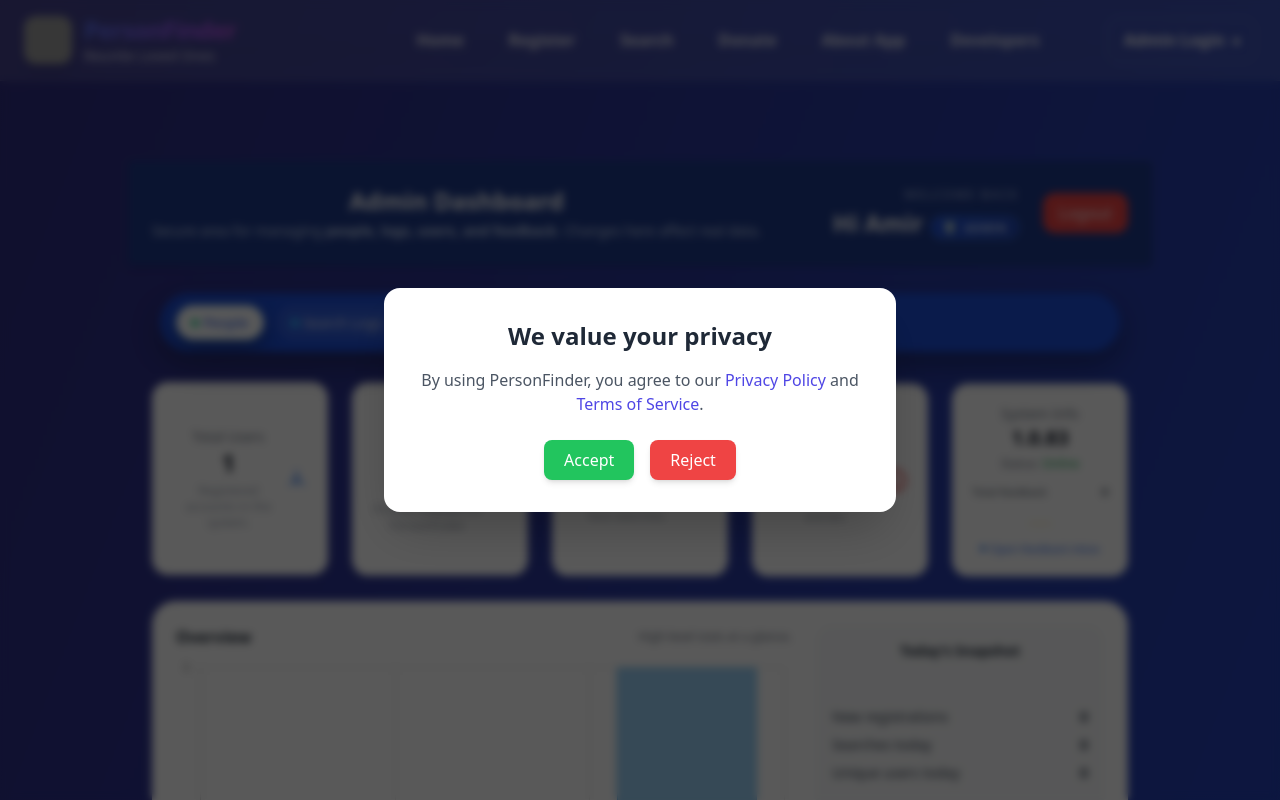
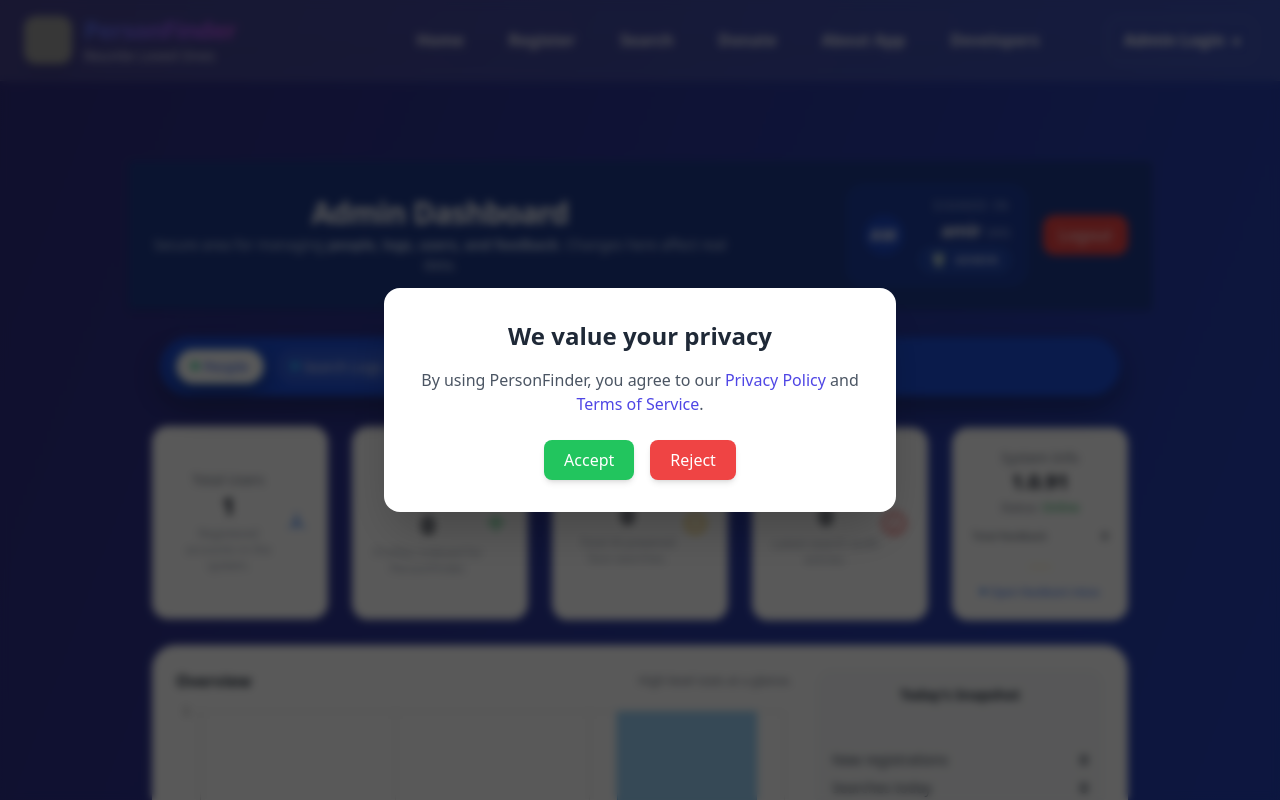
Before and after one commit to Mindfreakk/Person-Finder, a Flask app: page /admin/dashboard in a window 1280 px wide. Run offline with Flask 3, Linux system fonts and the light colour scheme; a user stored in the database is signed in; parts of the project's set-up code (start-up, migrations or seed data) failed here and were passed over; some libraries are stand-ins or nearby versions; grey boxes are pictures that could not be loaded.

Commit message:
Minor tweaks to the Dashboard

```diff
--- a/app.py
+++ b/app.py
@@ -2016,6 +2016,39 @@
     return redirect(url_for("admin_dashboard", page=page))
 
 
+def _get_super_admin_email() -> str:
+    """Return the configured primary super admin email (lowercased, trimmed)."""
+    return (os.getenv("ADMIN_EMAIL") or "").strip().lower()
+
+
+def _get_actor_email_from_current_user() -> str:
+    """
+    Best-effort way to get the logged-in user's email.
+
+    current_user is a UserLogin wrapper without an email attribute,
+    so we look up the real User row if needed.
+    """
+    # 1) Try direct attribute on current_user (if your UserLogin ever gets email later)
+    direct = getattr(current_user, "email", None)
+    if direct:
+        return (direct or "").strip().lower()
+
+    # 2) Try to resolve via User model
+    actor_user = None
+    actor_id = getattr(current_user, "id", None)
+    actor_username = getattr(current_user, "username", None)
+
+    if actor_id is not None:
+        actor_user = User.query.get(actor_id)
+    elif actor_username:
+        actor_user = User.query.filter_by(username=actor_username).first()
+
+    if actor_user and getattr(actor_user, "email", None):
+        return (actor_user.email or "").strip().lower()
+
+    return ""  # fallback if we really can't determine it
+
+
 @app.route("/admin/persons/delete-multiple", methods=["POST"])
 @login_required
 @require_role("admin")
@@ -2104,7 +2137,26 @@
 @login_required
 @require_role("admin")
 def admin_reset_user_password(user_id):
+    """
+    Send a password reset link to the selected user.
+
+    - Super admin (ADMIN_EMAIL) can reset anyone, including themselves.
+    - Other admins CANNOT reset the primary super admin account.
+    """
     user = User.query.get_or_404(user_id)
+
+    # Identify primary super admin
+    super_admin_email = _get_super_admin_email()
+    target_email = (user.email or "").strip().lower()
+    actor_email = _get_actor_email_from_current_user()
+
+    is_super_admin_target = super_admin_email and target_email == super_admin_email
+    is_super_admin_actor = super_admin_email and actor_email == super_admin_email
+
+    # Block non-super-admins from resetting the primary super admin
+    if is_super_admin_target and not is_super_admin_actor:
+        flash("Only the primary super admin can reset this account's password.", "error")
+        return _redirect_back_to_dashboard()
 
     if not user.email:
         flash("User has no email address on file; cannot send reset link.", "error")
@@ -2127,19 +2179,94 @@
 
     reset_link = build_external_url("reset_password", token=token)
 
-    subject = "Your PersonFinder password reset link"
+    subject = "Reset your PersonFinder password"
+
     body = f"""Hello {user.username},
 
-An admin has requested a password reset for your PersonFinder account.
-
-Click this link to choose a new password (valid for 30 minutes):
+A password reset request was initiated for your PersonFinder account.
+
+To continue, click the link below to set a new password (valid for 30 minutes):
 {reset_link}
+
+If you did not request this password reset, please ignore this email or contact support.
+
+Security notice:
+PersonFinder staff will NEVER ask for your password, verification codes, or sensitive credentials via email, SMS, or phone.
 """
+
     html = f"""
-    <p>Hello <strong>{user.username}</strong>,</p>
-    <p>An admin has requested a password reset for your PersonFinder account.</p>
-    <p><a href="{reset_link}">Reset my password</a> (valid for 30 minutes)</p>
-    """
+<div style="margin:0; padding:0; background:#f3f4f6; font-family:Arial, Helvetica, sans-serif;">
+  <table width="100%" cellspacing="0" cellpadding="0" style="padding:20px 0; background:#f3f4f6;">
+    <tr>
+      <td align="center">
+
+        <table width="600" cellspacing="0" cellpadding="0"
+               style="background:#ffffff; border-radius:12px; overflow:hidden;
+                      box-shadow:0 4px 18px rgba(0,0,0,0.08);">
+
+          <!-- Header -->
+          <tr>
+            <td align="center" style="background:#1e3a8a; padding:24px;">
+              <h1 style="margin:0; color:#ffffff; font-size:26px; font-weight:700;">
+                PersonFinder
+              </h1>
+            </td>
+          </tr>
+
+          <!-- Body -->
+          <tr>
+            <td style="padding:28px; font-size:15px; line-height:1.65; color:#111827;">
+
+              <p>Hello <strong>{user.username}</strong>,</p>
+
+              <p>
+                A password reset request was created for your PersonFinder account.
+                Click the button below to choose a new password.
+              </p>
+
+              <!-- Button -->
+              <div style="text-align:center; margin:30px 0;">
+                <a href="{reset_link}"
+                   style="background:#2563eb; color:#ffffff; padding:12px 22px;
+                          text-decoration:none; border-radius:6px; font-weight:600;
+                          display:inline-block; font-size:15px;">
+                  Reset My Password
+                </a>
+              </div>
+
+              <p style="font-size:13px; color:#6b7280;">
+                This link will remain active for <strong>30 minutes</strong>.
+                If you did not request this change, you may safely ignore this email.
+              </p>
+
+              <!-- Security Notice -->
+              <hr style="border:none; border-top:1px solid #e5e7eb; margin:24px 0 16px;">
+              <p style="font-size:12px; color:#6b7280;">
+                <strong>Security Notice:</strong><br>
+                PersonFinder staff will <strong>never</strong> ask you for your password,
+                verification codes, or any sensitive account details through email, SMS, or phone.
+                If you receive any such request, do not share your information.
+              </p>
+
+            </td>
+          </tr>
+
+          <!-- Footer -->
+          <tr>
+            <td align="center" style="background:#f9fafb; padding:18px;">
+              <p style="margin:0; color:#6b7280; font-size:12px;">
+                © {datetime.utcnow().year} PersonFinder · All rights reserved
+              </p>
+            </td>
+          </tr>
+
+        </table>
+
+      </td>
+    </tr>
+  </table>
+</div>
+"""
 
     ok, err = send_mail(subject, [user.email], body=body, html=html)
     if not ok:
@@ -2160,6 +2287,12 @@
 def admin_toggle_user_role(user_id):
     user = User.query.get_or_404(user_id)
 
+    # Never allow changing the primary super admin's role
+    super_admin_email = _get_super_admin_email()
+    if super_admin_email and (user.email or "").strip().lower() == super_admin_email:
+        flash("You cannot change the primary super admin's role.", "error")
+        return _redirect_back_to_dashboard()
+
     if user.role == "admin":
         user.role = "user"
     else:
@@ -2172,7 +2305,7 @@
         db.session.rollback()
         flash(f"Error updating role: {e}", "error")
 
-    return redirect(url_for("admin_dashboard"))
+    return _redirect_back_to_dashboard()
 
 
 @app.route(
@@ -2193,9 +2326,10 @@
         flash("You cannot disable your own account.", "error")
         return _redirect_back_to_dashboard()
 
-    super_admin_email = (os.getenv("ADMIN_EMAIL") or "").strip().lower()
+    # Never allow disabling the primary super admin
+    super_admin_email = _get_super_admin_email()
     if super_admin_email and (user.email or "").strip().lower() == super_admin_email:
-        flash("You cannot disable the primary admin account.", "error")
+        flash("You cannot disable the primary super admin account.", "error")
         return _redirect_back_to_dashboard()
 
     user.is_active = not bool(user.is_active)
@@ -2225,9 +2359,10 @@
         flash("You cannot delete your own account.", "error")
         return _redirect_back_to_dashboard()
 
-    super_admin_email = (os.getenv("ADMIN_EMAIL") or "").strip().lower()
+    # Never allow deleting the primary super admin
+    super_admin_email = _get_super_admin_email()
     if super_admin_email and (user.email or "").strip().lower() == super_admin_email:
-        flash("You cannot delete the primary admin account.", "error")
+        flash("You cannot delete the primary super admin account.", "error")
         return _redirect_back_to_dashboard()
 
     try:
@@ -2302,6 +2437,30 @@
             pass
 
 
+import os
+import socket
+from flask_socketio import SocketIO
+# from your_app import app, DEV_MODE  # whatever you already have
+
+
+# ----------------- Helper: Get local LAN IP -----------------
+def get_local_ip() -> str:
+    """
+    Best-effort detection of the LAN IP (e.g. 192.168.x.x).
+    Falls back to 127.0.0.1 if it can't determine one.
+    """
+    s = socket.socket(socket.AF_INET, socket.SOCK_DGRAM)
+    try:
+        # This doesn't actually send traffic; it's just to pick the right interface
+        s.connect(("8.8.8.8", 80))
+        ip = s.getsockname()[0]
+    except OSError:
+        ip = "127.0.0.1"
+    finally:
+        s.close()
+    return ip
+
+
 # ----------------- SocketIO Integration -----------------
 socketio = SocketIO(
     app,
--- a/templates/admin_dashboard.html
+++ b/templates/admin_dashboard.html
@@ -7,34 +7,52 @@
 <!-- Full-bleed header -->
 <div class="w-full bg-blue-900 text-white p-6 shadow-md mt-16 sm:mt-[3cm] fade-in">
   <div class="w-full flex flex-col sm:flex-row justify-between items-center gap-4">
-    <div>
-      <h1 class="text-2xl font-bold">Admin Dashboard</h1>
-      <p class="text-xs sm:text-sm text-blue-100/90 mt-1">
+    <div class="w-full sm:w-auto">
+      <h1 class="text-2xl sm:text-3xl font-semibold tracking-tight">Admin Dashboard</h1>
+      <p class="text-xs sm:text-sm text-blue-100/90 mt-1 max-w-xl">
         Secure area for managing <span class="font-semibold">people, logs, users, and feedback</span>. Changes here affect real data.
       </p>
     </div>
 
-    <!-- Greeting + role + logout -->
-    <div class="flex flex-col sm:flex-row items-stretch sm:items-center gap-3 sm:gap-6 w-full sm:w-auto">
-      <div class="flex flex-col sm:items-end text-right leading-tight gap-1 flex-1">
-        <span class="text-[11px] sm:text-xs uppercase tracking-[0.16em] text-blue-100/80">
-          Welcome back
-        </span>
-        <div class="flex items-baseline justify-end gap-2 flex-wrap">
-          <span class="text-lg sm:text-2xl font-semibold">
-            Hi <span class="capitalize">{{ current_user.username }}</span>
+    <!-- User identity block -->
+    <div class="flex items-center gap-3 sm:gap-4 w-full sm:w-auto justify-between sm:justify-end">
+      <div
+        class="flex items-center gap-3 sm:gap-4 bg-blue-800/50 border border-blue-700/60 rounded-2xl px-3 py-2 sm:px-4 sm:py-3 backdrop-blur-sm w-full sm:w-auto">
+        <!-- Avatar initial (desktop / larger screens) -->
+        <div
+          class="hidden sm:flex h-9 w-9 sm:h-10 sm:w-10 rounded-full bg-blue-700/70 items-center justify-center text-sm sm:text-base font-semibold uppercase tracking-wide">
+          {{ (current_user.username or 'PF')[:2] }}
+        </div>
+
+        <div class="flex flex-col items-start sm:items-end leading-snug flex-1">
+          <span class="text-[0.7rem] sm:text-xs text-blue-100/80 uppercase tracking-[0.15em]">
+            Signed in
           </span>
-
-          <!-- Role pill next to username -->
-          <span class="pf-role-pill pf-role-{{ dashboard_role_slug }}">
-            <span class="pf-role-icon">{{ dashboard_role_icon }}</span>
-            {{ dashboard_role_label }}
+          <div class="flex flex-wrap sm:flex-nowrap items-baseline gap-x-1 sm:gap-x-1.5 mt-0.5">
+            <span class="text-base sm:text-lg font-semibold tracking-tight">
+              {{ current_user.username }}
+            </span>
+            <!-- Slightly smaller, secondary "Hi" text -->
+            <span class="hidden sm:inline text-xs text-blue-100/80">
+              (Hi!)
+            </span>
+          </div>
+
+          <!-- Role pill just below username -->
+          <span
+            class="pf-role-pill pf-role-{{ dashboard_role_slug }} mt-1 inline-flex items-center gap-1 sm:justify-end">
+            {% if dashboard_role_icon %}
+              <span class="pf-role-icon">{{ dashboard_role_icon }}</span>
+            {% endif %}
+            <span class="truncate max-w-[9rem] sm:max-w-[10rem]">
+              {{ dashboard_role_label }}
+            </span>
           </span>
         </div>
       </div>
 
       <a href="{{ url_for('logout') }}"
-         class="bg-red-500 hover:bg-red-600 px-4 py-2 rounded-xl text-sm sm:text-base transition-colors shadow-sm hover:shadow-md transform hover:-translate-y-0.5 duration-150 text-center sm:text-right w-full sm:w-auto">
+         class="bg-red-500 hover:bg-red-600 px-4 py-2 rounded-xl text-sm sm:text-base font-medium transition-colors shadow-sm hover:shadow-md transform hover:-translate-y-0.5 duration-150 whitespace-nowrap">
         Logout
       </a>
     </div>
@@ -509,7 +527,7 @@
 
   <!-- Feedback summary section -->
   <section class="w-full px-4 sm:px-6 fade-in delay-200">
-    <!-- NOTE: overflow-hidden removed here -->
+    <!-- overflow-hidden intentionally not used here -->
     <div class="bg-white rounded-2xl shadow p-5 edge-card grid gap-5 lg:grid-cols-3 transition-shadow duration-200 hover:shadow-2xl">
       <!-- Stats + CTA -->
       <div class="space-y-3 lg:col-span-1">
@@ -703,7 +721,7 @@
     </span>
   </div>
 
-  <!-- Users (Mobile cards) -->
+    <!-- Users (Mobile cards) -->
   <section class="w-full px-4 sm:px-6 pb-4 fade-in delay-200 md:hidden">
     <div class="bg-white rounded-2xl shadow p-4 mb-3 edge-card transition-shadow duration-200 hover:shadow-lg">
       <div class="flex flex-col gap-2">
@@ -730,7 +748,9 @@
 
     <div class="space-y-3" id="usersMobileList">
       {% for user in users %}
+      {# SUPER ADMIN CHECK – update email here if needed #}
       {% set is_super_admin = user.email|lower == 'ammehz09@gmail.com' %}
+
       <div class="bg-white rounded-2xl shadow p-4 user-item text-center transition-transform duration-150 hover:-translate-y-0.5 hover:shadow-lg edge-card"
            data-username="{{ user.username|lower }}"
            data-email="{{ user.email|lower }}"
@@ -747,7 +767,7 @@
             <p class="mt-1 text-sm text-gray-700">
               Role:
               {% if is_super_admin %}
-                <span class="inline-flex items-center px-2 py-0.5 rounded-full text-[11px] font-semibold bg-teal-100 text-teal-700">
+                <span class="inline-flex items-center px-2 py-0.5 rounded-full text-[11px] font-semibold bg-teal-100 text-teal-800 border border-teal-200">
                   Super Admin
                 </span>
               {% elif user.role|lower == 'admin' %}
@@ -765,8 +785,9 @@
 
         <div class="mt-3 flex flex-wrap gap-2 justify-center">
           {% if is_super_admin %}
+            {# SUPER ADMIN: ONLY RESET PASSWORD #}
             <span class="px-3 py-1 rounded text-xs font-semibold bg-teal-50 text-teal-700 border border-teal-200">
-              Super Admin
+              Super Admin (protected)
             </span>
             <form method="POST" action="{{ url_for('admin_reset_user_password', user_id=user.id) }}">
               <button type="submit"
@@ -775,6 +796,7 @@
               </button>
             </form>
           {% else %}
+            {# NORMAL ADMINS / USERS: FULL CONTROLS #}
             <form method="POST" action="{{ url_for('admin_reset_user_password', user_id=user.id) }}">
               <button type="submit"
                       class="px-3 py-1 rounded text-xs font-semibold bg-gray-50 text-gray-700 border border-gray-200">
@@ -829,7 +851,7 @@
     {% endif %}
   </section>
 
-  <!-- Users (Desktop table) -->
+    <!-- Users (Desktop table) -->
   <section id="usersSection" class="relative w-full px-4 sm:px-6 pb-10 fade-in delay-200 hidden md:block">
     <div class="w-full">
       <div class="bg-blue-900 rounded-2xl p-4 mb-3 flex flex-col lg:flex-row gap-3 lg:items-center lg:justify-between edge-card shadow-md">
@@ -883,7 +905,9 @@
           </thead>
           <tbody class="text-sm" id="usersDesktopBody">
             {% for user in users %}
+            {# SUPER ADMIN CHECK – update email here if needed #}
             {% set is_super_admin = user.email|lower == 'ammehz09@gmail.com' %}
+
             <tr class="border-b border-gray-200 hover:bg-gray-50 transition-colors user-item"
                 data-username="{{ user.username|lower }}"
                 data-email="{{ user.email|lower }}"
@@ -895,7 +919,7 @@
               <td class="py-3 px-3 whitespace-normal break-all">{{ user.phone or user.phone_number or '—' }}</td>
               <td class="py-3 px-3 whitespace-normal break-words text-center">
                 {% if is_super_admin %}
-                  <span class="inline-flex items-center px-2 py-0.5 rounded-full text-[11px] font-semibold bg-teal-100 text-teal-700">
+                  <span class="inline-flex items-center px-2 py-0.5 rounded-full text-[11px] font-semibold bg-teal-100 text-teal-800 border border-teal-200">
                     Super Admin
                   </span>
                 {% elif user.role|lower == 'admin' %}
@@ -911,6 +935,7 @@
               <td class="py-3 px-3">
                 <div class="flex flex-wrap gap-2 justify-center">
                   {% if is_super_admin %}
+                    {# SUPER ADMIN: ONLY RESET PASSWORD #}
                     <span class="px-3 py-1 rounded text-xs font-semibold bg-teal-50 text-teal-700 border border-teal-200">
                       Super Admin (protected)
                     </span>
@@ -921,6 +946,7 @@
                       </button>
                     </form>
                   {% else %}
+                    {# NORMAL ADMINS / USERS: FULL CONTROLS #}
                     <form method="POST" action="{{ url_for('admin_toggle_user_role', user_id=user.id) }}">
                       <button type="submit"
                               class="px-3 py-1 rounded text-xs font-semibold bg-indigo-50 text-indigo-700 border border-indigo-200">
@@ -1091,7 +1117,7 @@
                   <path stroke-linecap="round" stroke-linejoin="round" stroke-width="2"
                         d="M15 12a3 3 0 11-6 0 3 3 0 016 0z" />
                   <path stroke-linecap="round" stroke-linejoin="round" stroke-width="2"
-                        d="M2.458 12C3.732 7.943 7.523 5 12 5c4.477 0 8.268 2.943 9.542 7-1.274 4.057-5.065 7-9.542 7-4.477 0-8.268-2.943-9.542-7z" />
+                        d="M2.458 12C3.732 7.943 7.523 5 12 5c4.477 0 8.268-2.943 9.542 7-1.274 4.057-5.065 7-9.542 7-4.477 0-8.268-2.943-9.542-7z" />
                 </svg>
               </button>
             </div>
@@ -1514,7 +1540,6 @@
 });
 </script>
 
-<!-- Chart CSS -->
 <style>
 html {
   scroll-behavior: smooth;
@@ -1609,11 +1634,6 @@
 }
 .feedback-item { transition: transform 150ms ease, box-shadow 150ms ease; }
 
-.feedback-item:hover {
-  transform: translateY(-1px);
-  box-shadow: 0 4px 10px rgba(15,23,42,0.08);
-}
-
 /* Modal transforms */
 #deleteModal > div,
 #clearLogsModal > div,
@@ -1622,78 +1642,57 @@
 }
 
 /* ================================
-   ROLE PILL STYLING (updated)
+   ROLE PILL STYLING (subtle, modern)
    ================================ */
 
 .pf-role-pill {
   display: inline-flex;
   align-items: center;
-  gap: 0.3rem;
-  padding: 0.22rem 0.65rem;         /* slightly smaller */
+  gap: 0.35rem;
+  padding: 0.18rem 0.6rem;
   border-radius: 9999px;
-  font-size: 0.68rem;               /* smaller text */
+  font-size: 0.7rem;
   font-weight: 600;
   letter-spacing: 0.08em;
   text-transform: uppercase;
-  backdrop-filter: blur(4px);
-  transition: background-color 0.2s ease,
-              color 0.2s ease,
-              transform 0.15s ease,
-              border-color 0.2s ease;
-  box-shadow: none;                 /* no glow */
-  border: 1px solid rgba(148,163,184,0.5); /* slate-400 */
+  background: rgba(15,23,42,0.35); /* slate-900/35 */
+  color: #e5e7eb; /* gray-200 */
+  border: 1px solid rgba(148,163,184,0.5); /* slate-400/50 */
+  backdrop-filter: blur(6px);
+  transition: background-color 0.2s ease, border-color 0.2s ease, color 0.2s ease, transform 0.2s ease;
 }
 
-/* Hover: subtle, no glow */
 .pf-role-pill:hover {
+  background: rgba(30,64,175,0.65); /* indigo-800/65 */
+  border-color: rgba(191,219,254,0.7); /* blue-200/70 */
   transform: translateY(-1px);
-  background-color: rgba(15,23,42,0.18);
-  border-color: rgba(96,165,250,0.6); /* blue-400 */
 }
 
 /* Icon inside pill */
 .pf-role-icon {
-  font-size: 0.8rem;
+  font-size: 0.9rem;
   line-height: 1;
 }
 
-/* Super Admin: teal gradient, no glow */
+/* Super Admin */
 .pf-role-super-admin {
-  background: linear-gradient(135deg, #0f766e, #14b8a6); /* teal-700 → teal-500 */
-  color: #ecfdf5; /* emerald-50-ish */
-  border-color: rgba(45,212,191,0.7);
-  box-shadow: none;
+  background: rgba(45,212,191,0.14); /* teal-400/14 */
+  border-color: rgba(45,212,191,0.65);
+  color: #ccfbf1; /* teal-100 */
 }
 
-.pf-role-super-admin:hover {
-  background: linear-gradient(135deg, #0d9488, #14b8a6);
+/* Admin */
+.pf-role-admin {
+  background: rgba(37,99,235,0.16); /* blue-600/16 */
+  border-color: rgba(96,165,250,0.7);
+  color: #dbeafe; /* blue-100 */
 }
 
-/* Admin: indigo/blue, no glow */
-.pf-role-admin {
-  background: linear-gradient(135deg, #1d4ed8, #1e40af); /* blue-700 → indigo-800 */
-  color: #e0f2fe; /* blue-100 */
-  border-color: rgba(96,165,250,0.7);
-  box-shadow: none;
-}
-
-.pf-role-admin:hover {
-  background: linear-gradient(135deg, #2563eb, #1e40af);
-}
-
-/* (Optional) basic user role styling, if you ever add pf-role-user */
+/* Optional: default user role styling if needed */
 .pf-role-user {
-  background: rgba(15,23,42,0.6);
+  background: rgba(148,163,184,0.18); /* slate-400/18 */
+  border-color: rgba(148,163,184,0.7);
   color: #e5e7eb;
-  border-color: rgba(148,163,184,0.7);
-}
-
-/* Make header greeting feel a bit more modern on larger screens without breaking layout */
-@media (min-width: 640px) {
-  .logout-container + .w-full .flex.justify-between.items-center > div:last-child span.text-sm.sm\:text-base {
-    font-size: 1.1rem;
-    font-weight: 600;
-  }
 }
 </style>
 {% endblock %}
--- a/version.txt
+++ b/version.txt
@@ -1 +1 @@
-1.0.83
+1.0.91
```
